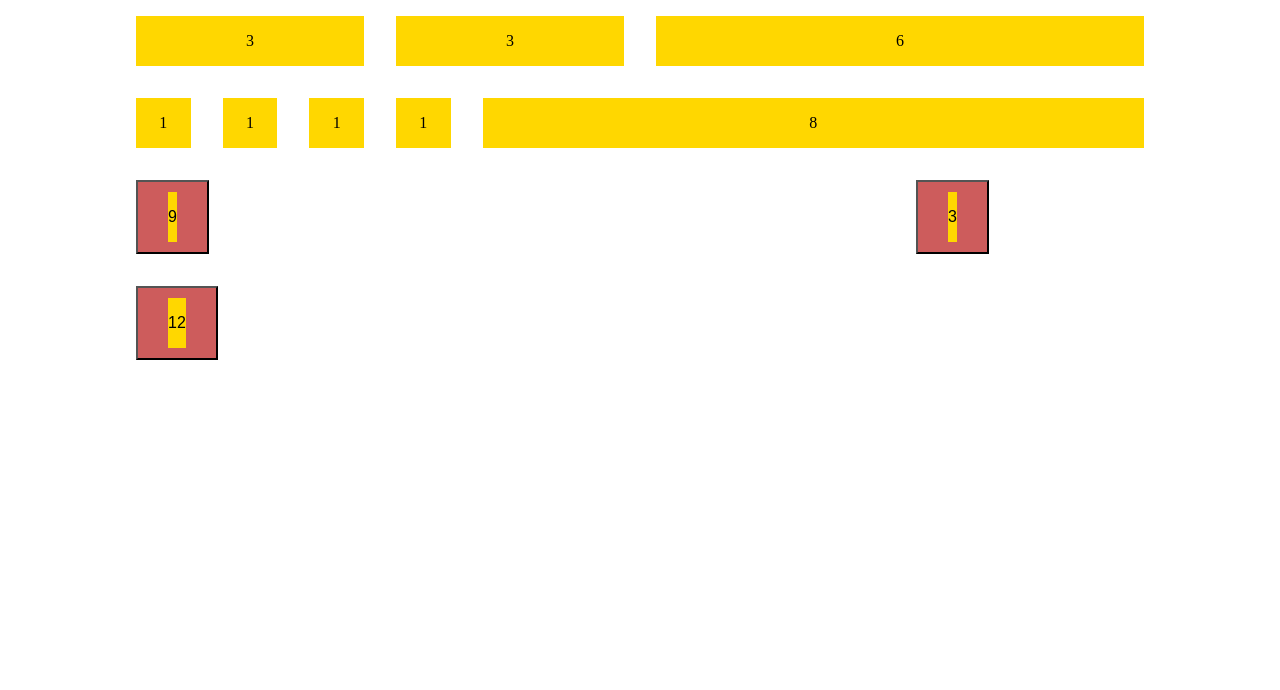
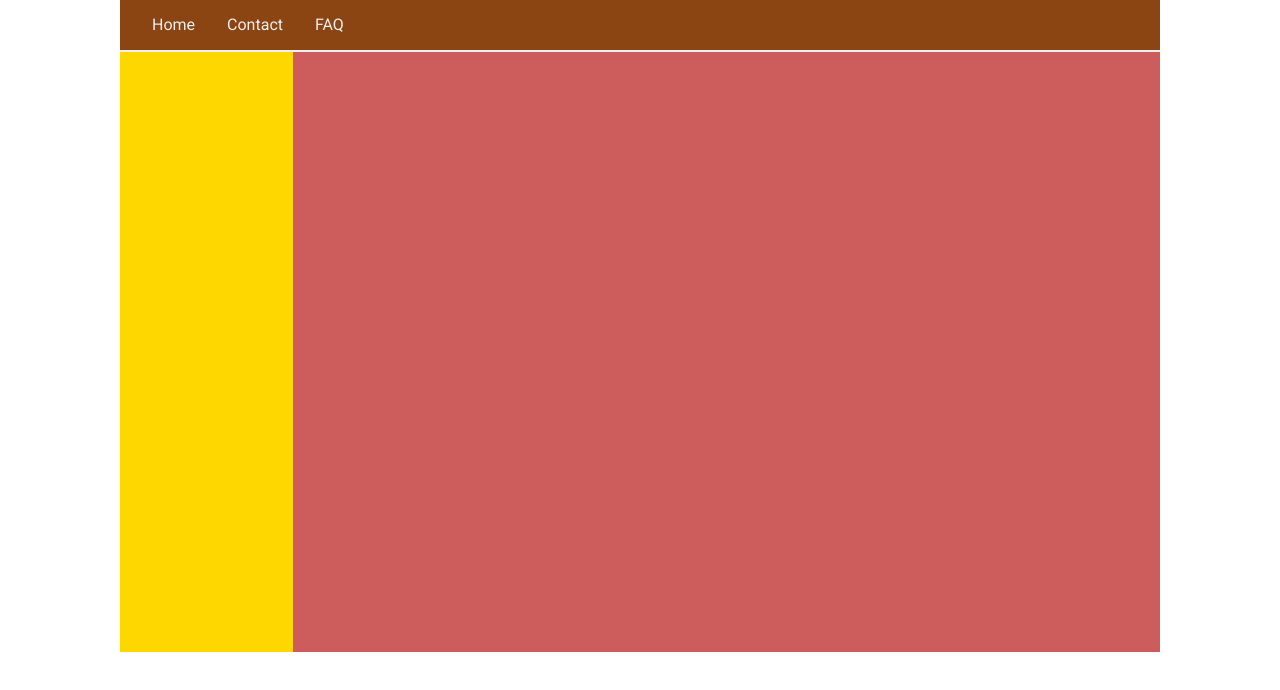
Before and after one commit to dlopezgarsco/gulp-sass-demo, a website: page app/src/index.html in a window 1280 px wide. Drawn offline with nearby package versions, Linux system fonts and the light colour scheme.

Commit message:
navbar start

```diff
--- a/app/src/global/_variables.scss
+++ b/app/src/global/_variables.scss
@@ -5,3 +5,7 @@ $grid-max-width: 65em;
 // breakpoints
 $breakpoint-small: "only screen and (min-width: 20em)";
 $breakpoint-medium: "only screen and (min-width: 30em)";
+
+// colors
+
+$main-gray: #eee;
--- a/app/src/global/style.scss
+++ b/app/src/global/style.scss
@@ -4,10 +4,20 @@
 @import "variables";
 @import "mixins";
 
+
+
 *, *:after, *:before {
   margin: 0;
   padding: 0;
   @include border-box;
+}
+
+a {
+  text-decoration: none;
+}
+
+body {
+  font-family: 'Roboto', 'Arial';
 }
 
 img {
@@ -42,23 +52,38 @@ img {
       width: 100% / $grid-columns * $i;
     }
   }
+}
 
-  span {
-    background: gold;
-    display: block;
-    padding: 1em 0;
-    text-align: center;
-  }
+.navbar {
+  background: saddlebrown;
+  border-bottom: 2px solid $main-gray;
+}
 
-  span {
-    &:hover {
-      @extend .column-4
-    }
-  }
-  button {
-    background: indianred;
-    font-size: 16px;
-    padding: 10px 30px 10px 30px;
-    display: block;
-  }
+.nav-item {
+  float: left;
+  list-style: none;
+  color: $main-gray;
+  display: block;
+  position: relative;
 }
+
+.nav-item>a {
+  color: $main-gray;
+  //background: greenyellow;
+  padding: 1em;
+}
+
+.nav-item>a:hover, .nav-item>a:active  {
+  background: $main-gray;
+  color: saddlebrown;
+}
+
+.sidebar {
+  background: gold;
+  height: 600px;
+}
+
+.main {
+  background: indianred;
+  height: 600px;
+}
--- a/app/src/index.html
+++ b/app/src/index.html
@@ -4,6 +4,7 @@
   <meta charset="UTF-8">
   <title>gulp-sass-demo</title>
   <!--build:css css/styles.min.css-->
+  <link rel="stylesheet" href="/node_modules/normalize.css/normalize.css">
   <link rel="stylesheet" href="global/style.css">
   <!--endbuild-->
 </head>
@@ -11,30 +12,23 @@
 
 <section class="wrapper">
   <div class="row">
-    <div class="column-3"><span>3</span></div>
-    <div class="column-3"><span>3</span></div>
-    <div class="column-6"><span>6</span></div>
+    <nav class="navbar column-12">
+      <ul class=navbar-ul">
+        <li class="nav-item"><a href="/app/src">Home</a></li>
+        <li class="nav-item"><a href="/app/src/contact.html">Contact</a></li>
+        <li class="nav-item"><a href="/app/src/faq.html">FAQ</a></li>
+      </ul>
+    </nav>
   </div>
-  <div class="row">
-    <div class="column-1"><span>1</span></div>
-    <div class="column-1"><span>1</span></div>
-    <div class="column-1"><span>1</span></div>
-    <div class="column-1"><span>1</span></div>
-    <div class="column-8"><span>8</span></div>
+  <div class="column-2 sidebar">
   </div>
-  <div class="row">
-    <div class="column-9"><button><span>9</span></button></div>
-    <div class="column-3"><button><span>3</span></button></div>
-  </div>
-  <div class="row">
-    <div class="column-12"><button><span>12</span></button></div>
+  <div class="column-10 main">
   </div>
 </section>
 
 
 <!--build:js js/main.min.js -->
 <script src="global/script.js"></script>
-
 <!-- endbuild -->
 </body>
 </html>
--- a/gulpfile.js
+++ b/gulpfile.js
@@ -66,7 +66,7 @@ gulp.task('sass', function () {
 gulp.task('browserSync', function () {
     browserSync.init({
         server: {
-            baseDir: 'app/src'
+            baseDir: './'
         }
     })
 });
--- a/package.json
+++ b/package.json
@@ -17,6 +17,7 @@
     "gulp-sass": "^2.3.2",
     "gulp-uglify": "^1.5.4",
     "gulp-useref": "^3.1.0",
+    "normalize.css": "^4.2.0",
     "run-sequence": "^1.2.2"
   }
 }
```
Also changed, not shown: app/src/global/style.css.
